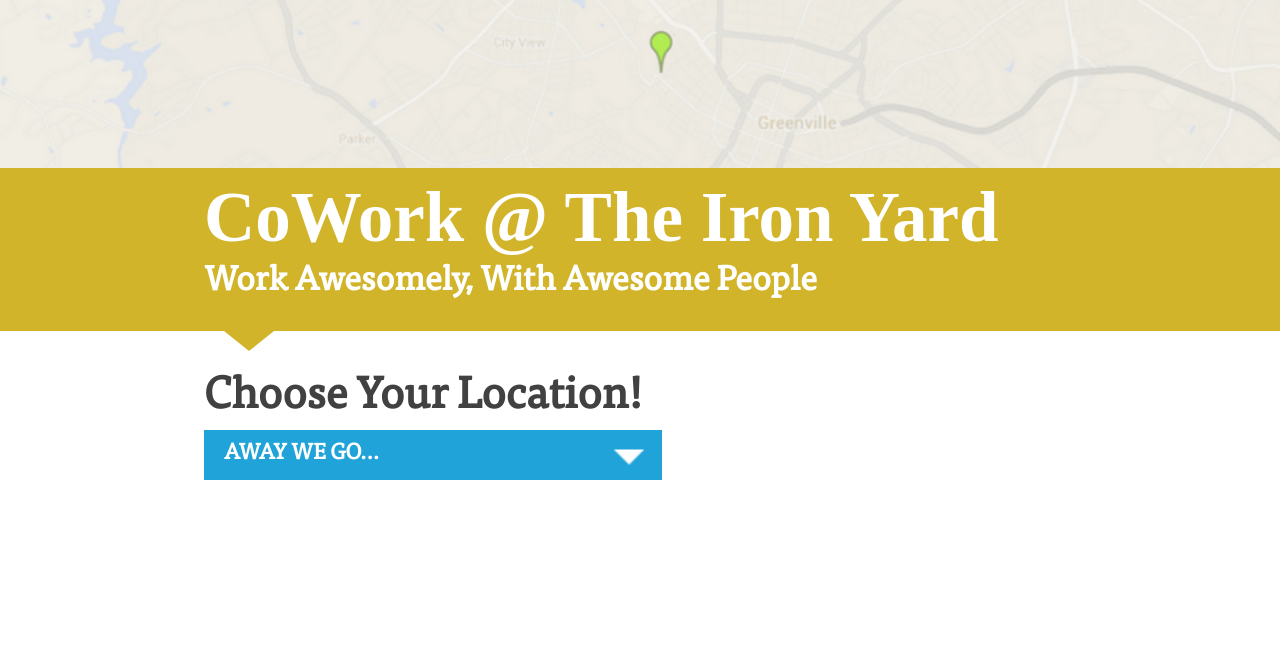
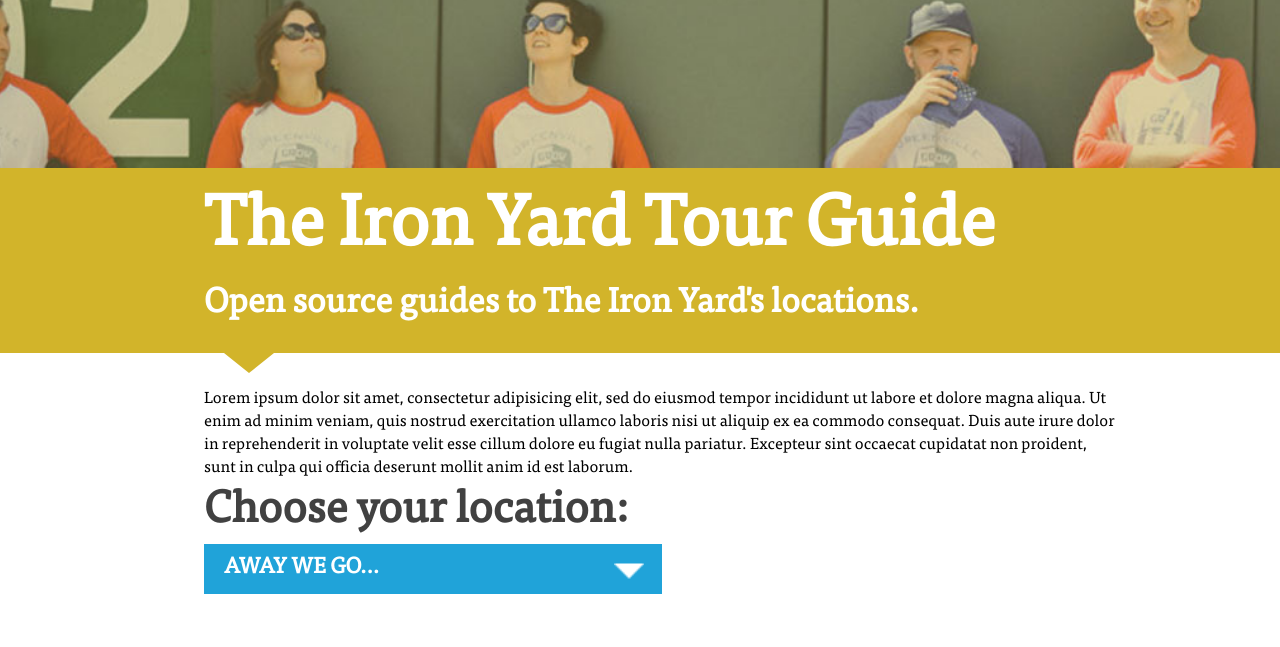
Before and after one commit to FlackAP/Welcome-Packet, a website: page app/index.html in a window 1280 px wide. Drawn offline with nearby package versions, Linux system fonts and the light colour scheme; files that its build step writes are made by us from their sources; a web font is replaced by a local one.

Commit message:
updates some images, fonts, etc.

```diff
--- a/app/index.html
+++ b/app/index.html
@@ -27,8 +27,8 @@
         <div class="container">
             <div class="row">
                 <div class="triangle"></div>
-                <h1>CoWork @ The Iron Yard</h1>
-                <h2>Work Awesomely, With Awesome People</h2>
+                <h1>The Iron Yard Tour Guide</h1>
+                <h2>Open source guides to The Iron Yard's locations.</h2>
             </div>
         </div>
 
@@ -37,14 +37,20 @@
     </div>
     <div class="main">
             <div class="container">
-                <h1>Choose Your Location!</h1>
+                <p>Lorem ipsum dolor sit amet, consectetur adipisicing elit, sed do eiusmod
+                tempor incididunt ut labore et dolore magna aliqua. Ut enim ad minim veniam,
+                quis nostrud exercitation ullamco laboris nisi ut aliquip ex ea commodo
+                consequat. Duis aute irure dolor in reprehenderit in voluptate velit esse
+                cillum dolore eu fugiat nulla pariatur. Excepteur sint occaecat cupidatat non
+                proident, sunt in culpa qui officia deserunt mollit anim id est laborum.</p>
+                <h1>Choose your location:</h1>
                 <div id='cssmenu'>
                     <ul>
                        <li><a href='#'><span class="click">Away we go...</span><img src="images/down.png"></a>
                           <ul>
-                             <li><a href='example.html'><span>Railside- Greenville, SC</span></a></li>
-                             <li><a href='example.html'><span>The Forge- Greenville, SC</span></a></li>
-                             <li><a href='example.html'><span>The Mill- Spartanburg, SC</span></a></li>
+                             <li><a href='example.html'><span>CoWork @ Railside - Greenville, SC</span></a></li>
+                             <li><a href='example.html'><span>NEXT - Greenville, SC</span></a></li>
+                             <li><a href='example.html'><span>Spartanburg, SC</span></a></li>
                           </ul>
                        </li>
                     </ul>
--- a/app/styles/landing/landing.css
+++ b/app/styles/landing/landing.css
@@ -18,6 +18,7 @@
     vertical-align: baseline;
     outline: none;
     border: none;
+    font-family: 'Tisa';
 
     -webkit-font-smoothing: antialiased;
        -moz-font-smoothing: antialiased;
@@ -41,7 +42,7 @@
 }
 
 .header-image {
-	background-image: url(/images/map.png);
+	background-image: url(/images/home-header.jpg);
     background-size: cover;
     background-position: 18% 51%;
     position: relative;
--- a/app/styles/main/main.css
+++ b/app/styles/main/main.css
@@ -34,7 +34,7 @@
 /*--BODY--*/
 
 body {
-    font: 400 15px/32px "Open Sans", "Helvetica Neue", Helvetica, Arial, sans-serif;
+    font: 400 15px/32px "Tisa", "Helvetica Neue", Helvetica, Arial, sans-serif;
     color: #454545;
     background: #fff;
 }
```
Also changed, not shown: app/images/home-header.jpg (added), 1 other file.
